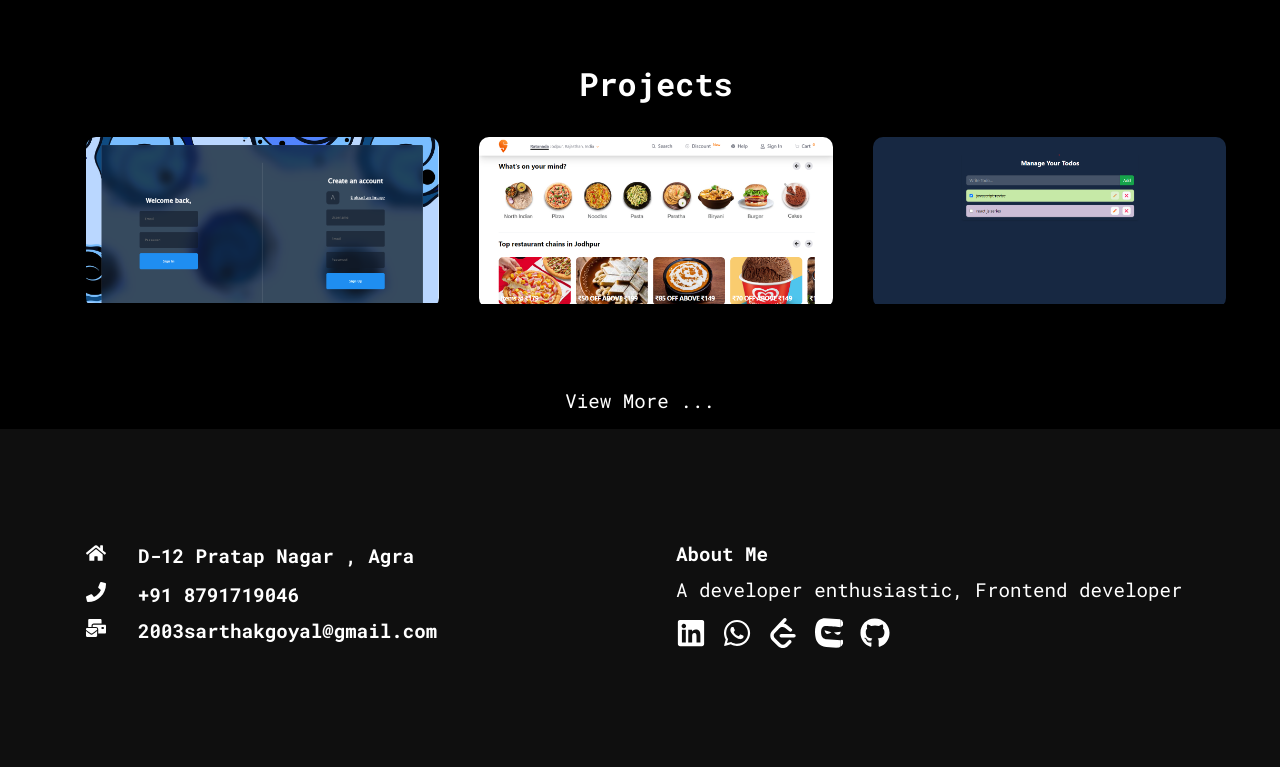
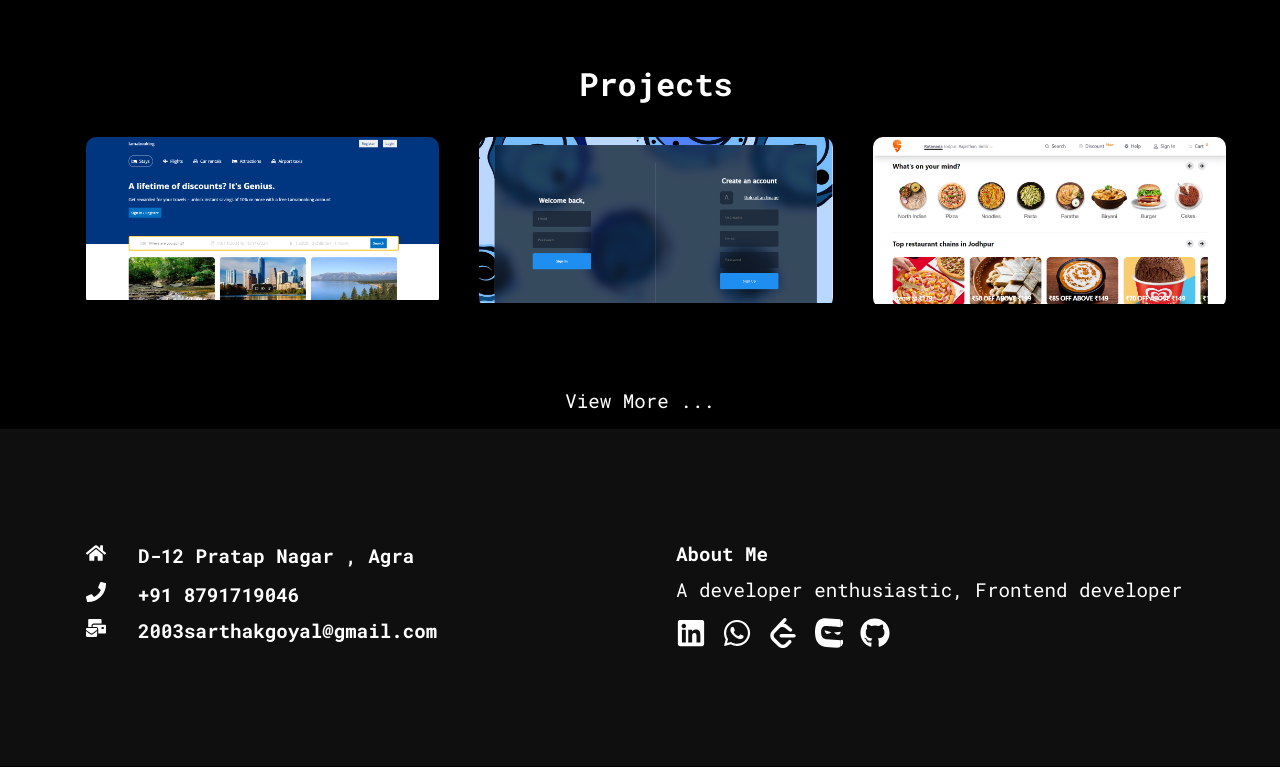
Before and after one commit to 2003sarthak/PORTFOLIO, a React (Create React App) app: page / in a window 1280 px wide. Shown: the part 802-1569 px from the top of the page. Built offline with nearby package versions, Linux system fonts and the light colour scheme.

Commit message:
project added

```diff
--- a/src/components/WorkCardData.js
+++ b/src/components/WorkCardData.js
@@ -10,7 +10,14 @@ import pro9 from "../assets/project9.png";
 import pro10 from "../assets/project10.png";
 import pro11 from "../assets/project11.png";
 import pro12 from "../assets/project12.png";
+import pro13 from "../assets/project13.png";
 const ProjectCardData=[
+    {
+        imgSrc:pro13,
+        title:"Hotel-Book-Now",
+        text:"Developed a hotel booking application using MERN Stack booking hotel online",
+        view:"https://hotel-book-now.vercel.app/",
+    },
     {
         imgSrc:pro12,
         title:"SG ChatNow",
```
Also changed, not shown: src/assets/project13.png (added).
